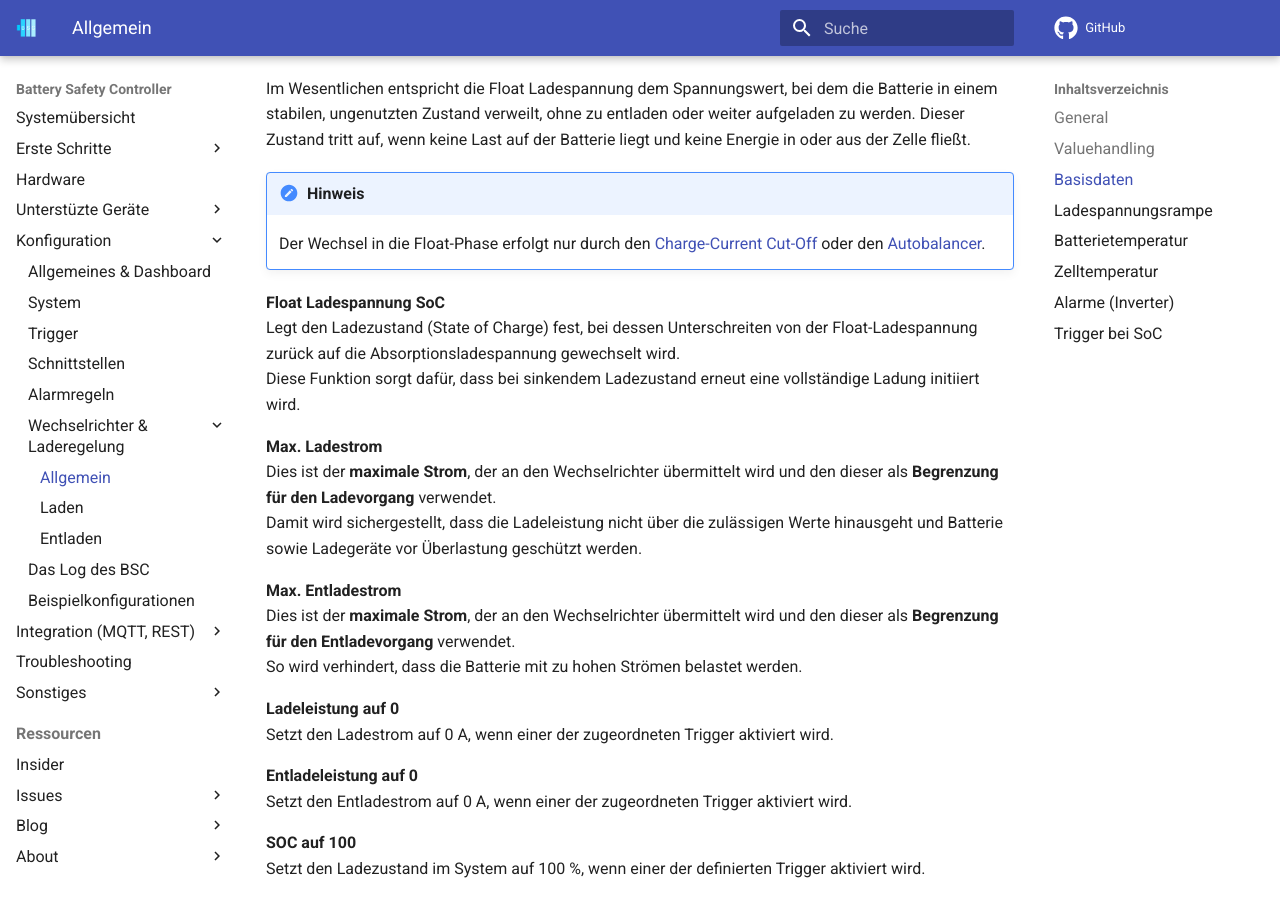
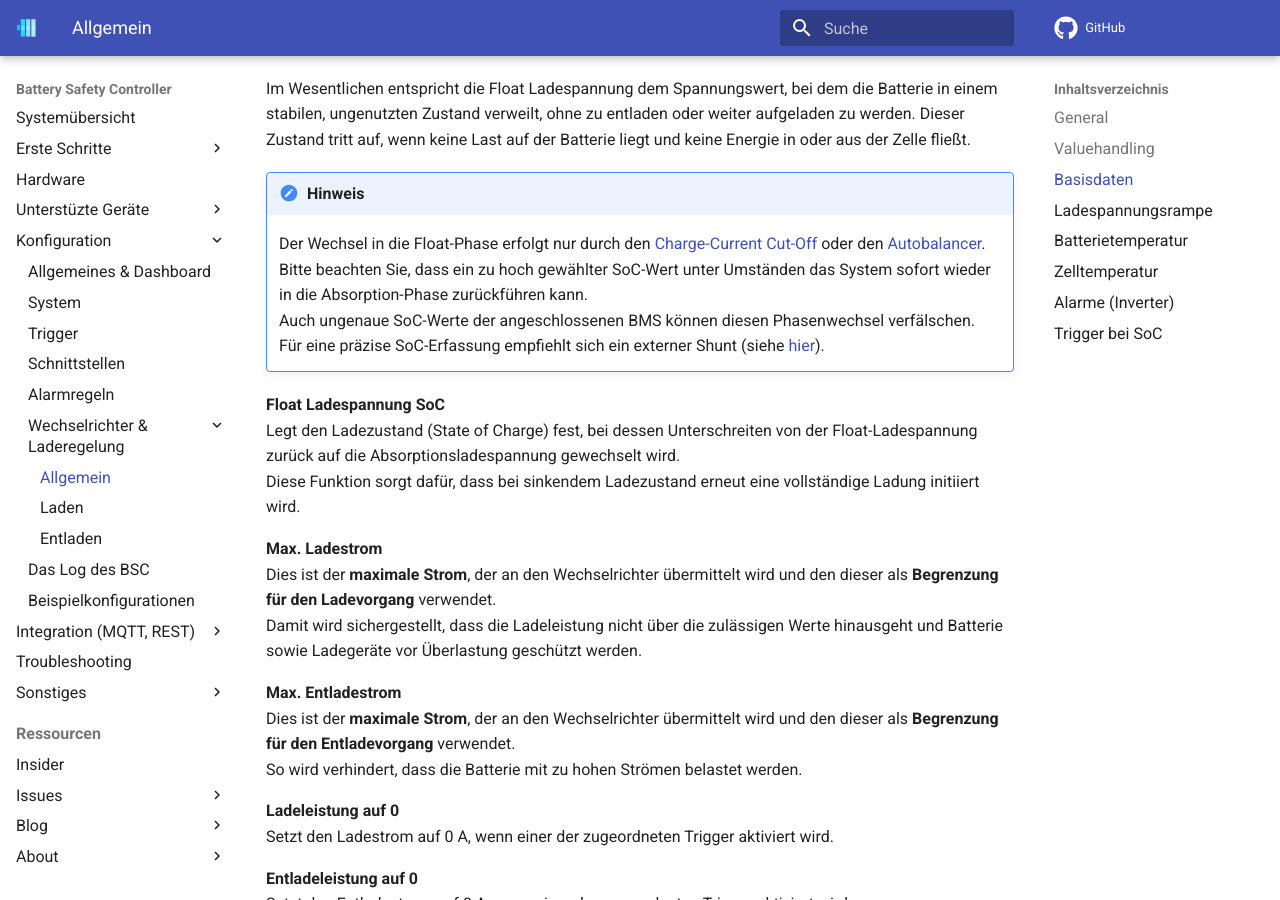
Before and after one commit to bsc-org/bsc, an MkDocs documentation site: the page built from docs/settings_inverter.md, in a window 1280 px wide and 900 px high, scrolled down 3796 px. Built offline with MkDocs 1.6.1 and Material for MkDocs 9.7.7, drawn with Linux system fonts in a browser that asks for light colours; comment, search, counter and statistics services are not loaded.

Commit message:
Cut-Off Problem direkt zurück in Absorption hinzugefügt

```diff
--- a/docs/settings_inverter.md
+++ b/docs/settings_inverter.md
@@ -260,6 +260,8 @@ Im Wesentlichen entspricht die Float Ladespannung dem Spannungswert, bei dem die
 
 !!! note "Hinweis"
     Der Wechsel in die Float-Phase erfolgt nur durch den [Charge-Current Cut-Off](settings_inverter_charge.md#charge-current-cut-off) oder den [Autobalancer](settings_inverter_charge.md#autobalance).
+    Bitte beachten Sie, dass ein zu hoch gewählter SoC-Wert unter Umständen das System sofort wieder in die Absorption-Phase zurückführen kann.
+    Auch ungenaue SoC-Werte der angeschlossenen BMS können diesen Phasenwechsel verfälschen. Für eine präzise SoC-Erfassung empfiehlt sich ein externer Shunt (siehe [hier](devices/externer_shunt.md)).
 
 **Float Ladespannung SoC**
 Legt den Ladezustand (State of Charge) fest, bei dessen Unterschreiten von der Float-Ladespannung zurück auf die Absorptionsladespannung gewechselt wird.
```
